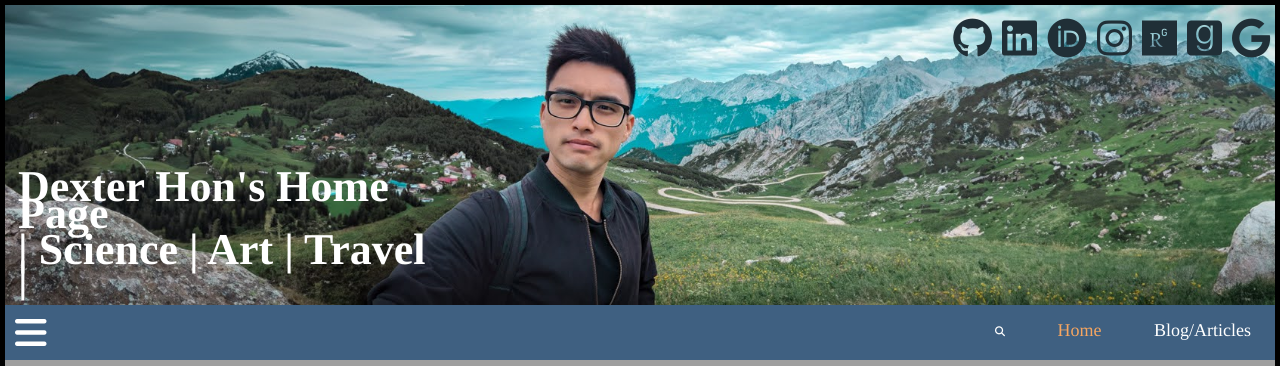
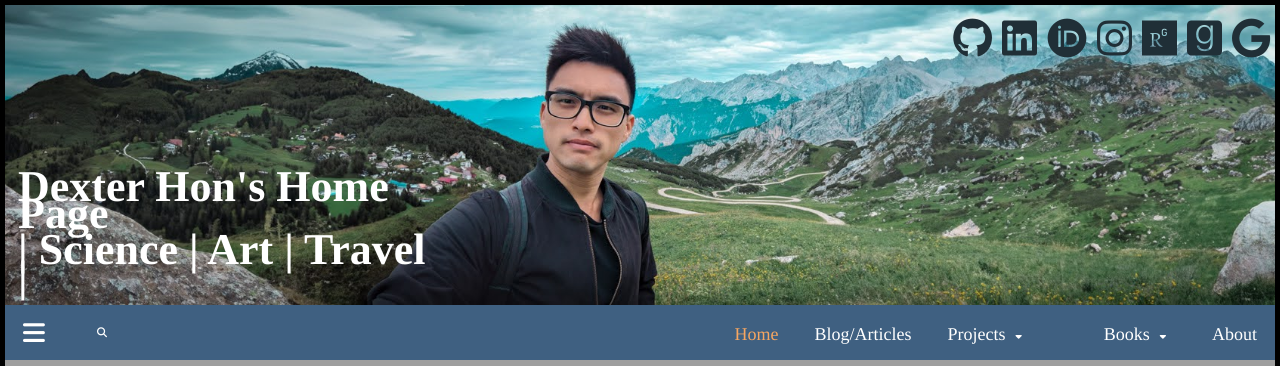
Before and after one commit to dex-hon-sci/DexwordWeb, a Flask app: page / in a window 1280 px wide. Shown: the top 366 px of the page. Run offline with Flask 3, Linux system fonts and the light colour scheme; some libraries are stand-ins or nearby versions; grey boxes are pictures that could not be loaded.

Commit message:
fix topbar

```diff
--- a/website/static/style/mystyle_home.css
+++ b/website/static/style/mystyle_home.css
@@ -27,7 +11,7 @@ font-variant: normal; font-weight: 700; line-height: 26.4px; }
 
     grid-template-columns: 1fr 1fr 2fr 1fr 1fr;
     grid-template-rows: 300px 55px 1fr 50px 1fr 50px 1fr 50px 1fr 100px;
-    color:red;
+    color: white;
     gap: 0px;
     padding: 5px;
    /* box-sizing: border-box;*/
--- a/website/static/style/mystyle_universaltools.css
+++ b/website/static/style/mystyle_universaltools.css
@@ -18,7 +18,6 @@ font-variant: normal; font-weight: 700; line-height: 15.4px; }
 header h1 { font-family: Times, "Times New Roman", Georgia, serif;
 font-size: 44px; font-style: normal;
 font-variant: normal; font-weight: 700; line-height: 26.4px; }
-
 
 /*Side bar styles*/
 #mySidebar {
@@ -119,99 +118,118 @@ font-variant: normal; font-weight: 700; line-height: 26.4px; }
       grid-column-start: 1;
       grid-column-end: 8;
 
-      height: 55px;
+      /*height: 55px;*/
+      background-color: #3f6081;
 
-      background-color: #3f6081;
-      color: white;
-      font-size: 18px;
-      font-family: Times, "Times New Roman", Georgia, serif;
-      text-align: right;
-      overflow: hidden;
-      position: relative;
+      overflow: visible;
+      position: sticky;
+
 }
 
-.topnav2 .button {
-      background-color: #3f6081;
-      color: white;
-      font-size: 18px;
-      text-align: right;
+
+.topnav2 a, .topnav2 span, topnav2 button {
+  font-size: 18px;
+  border: none;
+  outline: none;
+  color: white;
+  padding: 16px 18px;
+  text-decoration: none;
+  text-align: center;
+  float:right;
+  margin: 0;
+  border:none;display:block;outline:0;
+  float: left;
+
+    }
+
+
+.topnav-items {
+  float: right;
 }
 
-.topnav2.sticky {
-  position: fixed;
+
+
+/*.topnav2.sticky {
+  position: sticky;
   top: 0;
   width: 100%;
+}*/
+
+.topnav2 a:hover, .dropdown:hover, .dropbtn {
+  background-color: #8a9097;
+  float: left;
 }
+
 .navbarOffsetMargin {
   padding-top: 45px;
 }
 
 /* dropdown menu settings */
 .dropdown {
-  text-align: right;
-  overflow: hidden;
+  overflow: visible;
+  padding:8px 16px;
+  float:left;
+  width:auto;
+  border:none;display:block;outline:0;
 }
 
-.dropdown .dropbtn {
-  font-size: 16px;
+.dropdown .dropbtn, .dropdown button {
+  font-size: 18px;
   border: none;
   outline: none;
   color: white;
-  padding: 14px 16px;
+  padding: 16px 18px;
   background-color: inherit;
   font-family: inherit;
   margin: 0;
+  text-align:center;
 }
 
 
 .dropdown-container {
   display: none;
   padding-left: 8px;
-
 }
 
 .dropdown-container a {
-    font-size: 16px;
+    font-size: 18px;
     background-color: #424a52;
 }
 
 /*Auto display when hover*/
 .dropdown-content {
   display: none;
-  background-color: #f9f9f9;
-  min-width: 160px;
+  background-color: inherit;
   box-shadow: 0px 8px 16px 0px rgba(0,0,0,0.2);
-  z-index: 100;
+
 }
 
-.dropdown-content:hover {
-  display: block;
-
-  position: absolute;
-  background-color: #f9f9f9;
-  min-width: 160px;
-  box-shadow: 0px 8px 16px 0px rgba(0,0,0,0.2);
-  z-index: 100;
-}
 
 .dropdown-content a {
-  /*float: none;*/
+  float: none;
   color: black;
   padding: 12px 16px;
   text-decoration: none;
   display: block;
   text-align: left;
+  font-size:14px
+
 }
 
+
 .dropdown-content a:hover {
-  display: block;
-  background-color: #ddd;
+  background-color: inherit;
+}
+
+.dropdown:hover .dropdown-content {
+   display: block;
 }
 
 
 .w3-left, .w3-right, .w3-badge {cursor:pointer}
 .w3-badge {height:13px;width:13px;padding:0}
 
+/*Footer settings*/
 .footer {
      background-color: black;
      grid-column-start: 1;
--- a/website/templates/index2.html
+++ b/website/templates/index2.html
@@ -3,7 +3,7 @@
 <!-- start -->
 <head>
 	<meta charset="UTF-8" />
-	<meta name="viewport" content="width=device-width, initial-scale=1," />
+	<meta name="viewport" content="width=device-width, initial-scale=1">
 
 	<meta http-equiv="Content-Type" content="text/html; charset=UTF-8" />
 	<link rel="alternate" type="application/atom+xml" title="DexWorld Atom Feed" href="https://dexworld.net/feed/atom/" />
@@ -103,7 +103,7 @@
 
 <!-- Side Navigation -->
 <nav class="w3-sidebar w3-bar-block w3-animate-left sidenav" style="display:none" id="mySidebar">
-  <a href="javascript:void(0)" class="closebtn" onclick="w3_close()" style="font-size:16px">&times;</a>
+  <a href="javascript:void(0)" class="closebtn" onclick="w3_close()" style="font-size:18px">&times;</a>
      <hr>
      <button class="dropdown-btn">Data Science<i class="fa fa-caret-down"></i></button>
         <div class="dropdown-container" style="  background-color: #5c656e;">
@@ -163,27 +163,32 @@
     <div></div>
 </header>
 
-<nav class="topnav2">
-  <span class="fa fa-bars w3-xxlarge w3-left w3-theme w3-text-white" style="cursor:pointer" onclick="w3_open()"></span>
-  <span href="javascript:void(0)" style="text-align:left"><i class="fa fa-search w3-bar-item w3-padding-large"></i></span>
-  <a href="/" class="dropdown w3-bar-item w3-button w3-padding-large" style="color:#f6a661">Home</a>
-  <a href="/blog1" class="dropdown w3-bar-item w3-button w3-padding-large">Blog/Articles</a>
+<div class="topnav2">
+  <span class="fa fa-bars" style="cursor:pointer; float:left; font-size:25px" onclick="w3_open()"></span>
+  <span class="w3-button w3-padding-large" href="javascript:void(0)" style="float:left;"><i class="fa fa-search"></i></span>
+
+  <div class="topnav-items">
+  <a href="/" style="color:#f6a661">Home</a>
+  <a href="/blog1">Blog/Articles</a>
+
   <div class="dropdown">
-    <button class="w3-button w3-padding-large w3-bar-item" >Projects <a class="fa fa-caret-down"></a></button>
+    <button class="dropbtn">Projects <i class="fa fa-caret-down"></i></button>
       <div class="dropdown-content">
-         <a href="#Publication" class="w3-bar-item w3-button" >Publications</a>
-         <a href="#Sci" class="w3-bar-item w3-button" style="display:none">Science</a>
+         <a href="#Publication"> Publications</a>
+         <a href="#Sci"> Science</a>
       </div>
   </div>
-  <!--a href="#Books" class="w3-bar-item w3-button w3-padding-large w3-hide-small">Books</a-->
-  <button class="dropdown w3-button w3-padding-large w3-bar-item" id="Books">Books <a class="fa fa-caret-down"></a></button>
-    <div class="dropdown-content w3-bar-block w3-card-4 w3-hide-small" id="Books-Content">
-         <a href="#BookRecommend" class="w3-bar-item w3-button">Recommendation</a>
-         <a href="#BookReviews" class="w3-bar-item w3-button">Reviews</a>
-    </div>
-  <a href="#Aboutme" class="dropdown w3-bar-item w3-button w3-padding-large">About</a>
-
-</nav>
+  <div class="dropdown">
+    <button class="dropbtn" id="Books"w3-bar-item">
+    <button class="dropbtn" id="Books"> Books <i class="fa fa-caret-down"></i></button>
+      <div class="dropdown-content" id="Books-Content">
+         <a href="#BookRecommend" >Recommendation</a>
+         <a href="#BookReviews">Reviews</a>
+      </div>
+  </div>
+  <a href="#Aboutme">About</a>
+  </div>
+</div>
 
 <!----------------- Introduction to the website------------------------------->
 
@@ -287,7 +292,7 @@
     <a style="float:right; color:#f6a661">External Links <i class="fa-solid fa-arrow-right"></i></a>
     </span></div>
     <div class="Aboutme_buttons">
-          <a class="w3-button w3-padding-large w3-center" id="AM_button1"
+          <a class="w3-padding-large w3-center" id="AM_button1"
           href="https://ui.adsabs.harvard.edu/search/q=author%3A%22Hon%2C%20Dexter%20S.%20-H.%22&sort=date%20desc%2C%20bibcode%20desc&p_=0" style="text-decoration: none">
           Publications <i class="fa fa-caret-right" style="font-size: 18px;"> </i>
           </a>
```
Also changed, not shown: other parts of website/static/style/mystyle_home.css (+2 -34 lines).
